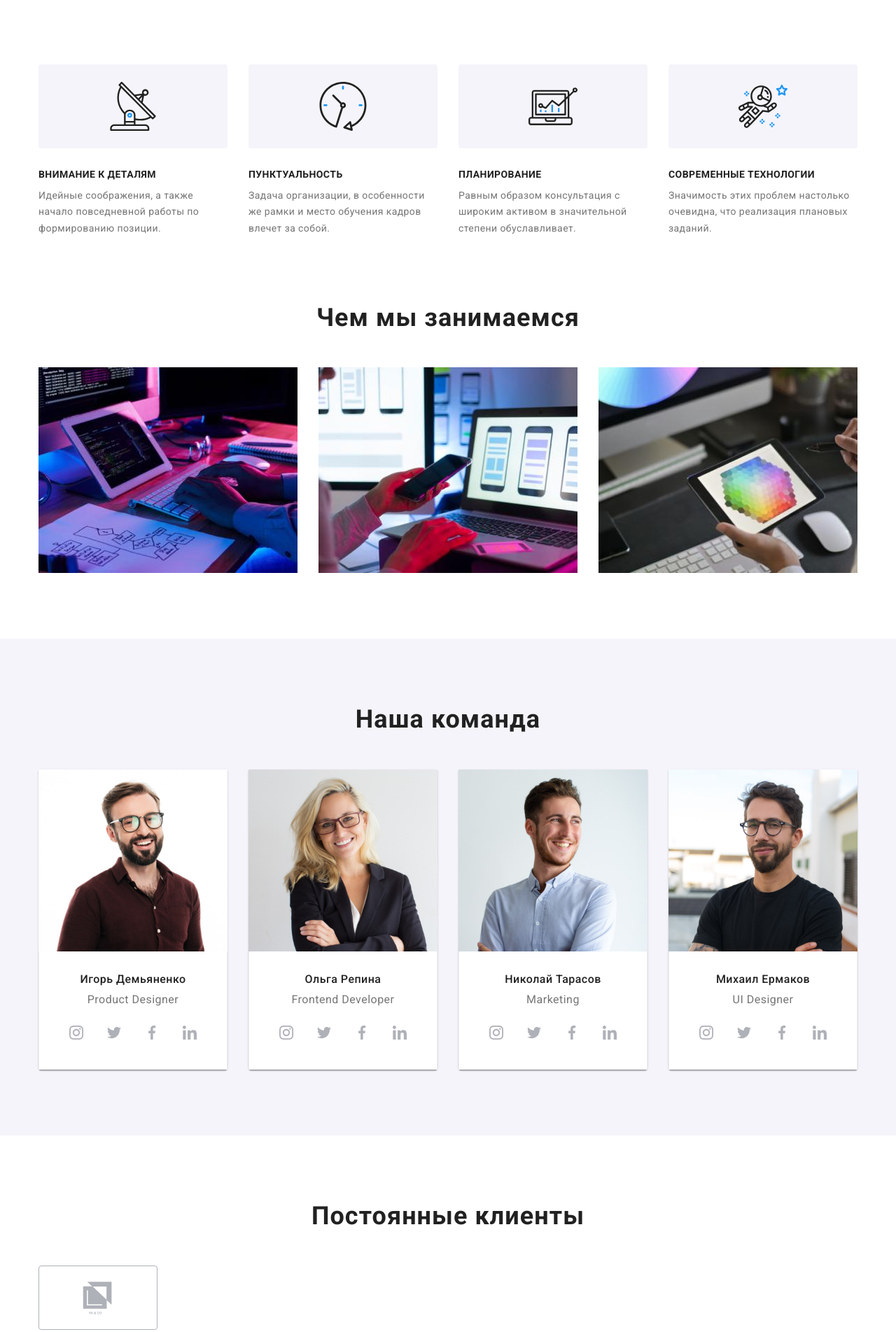
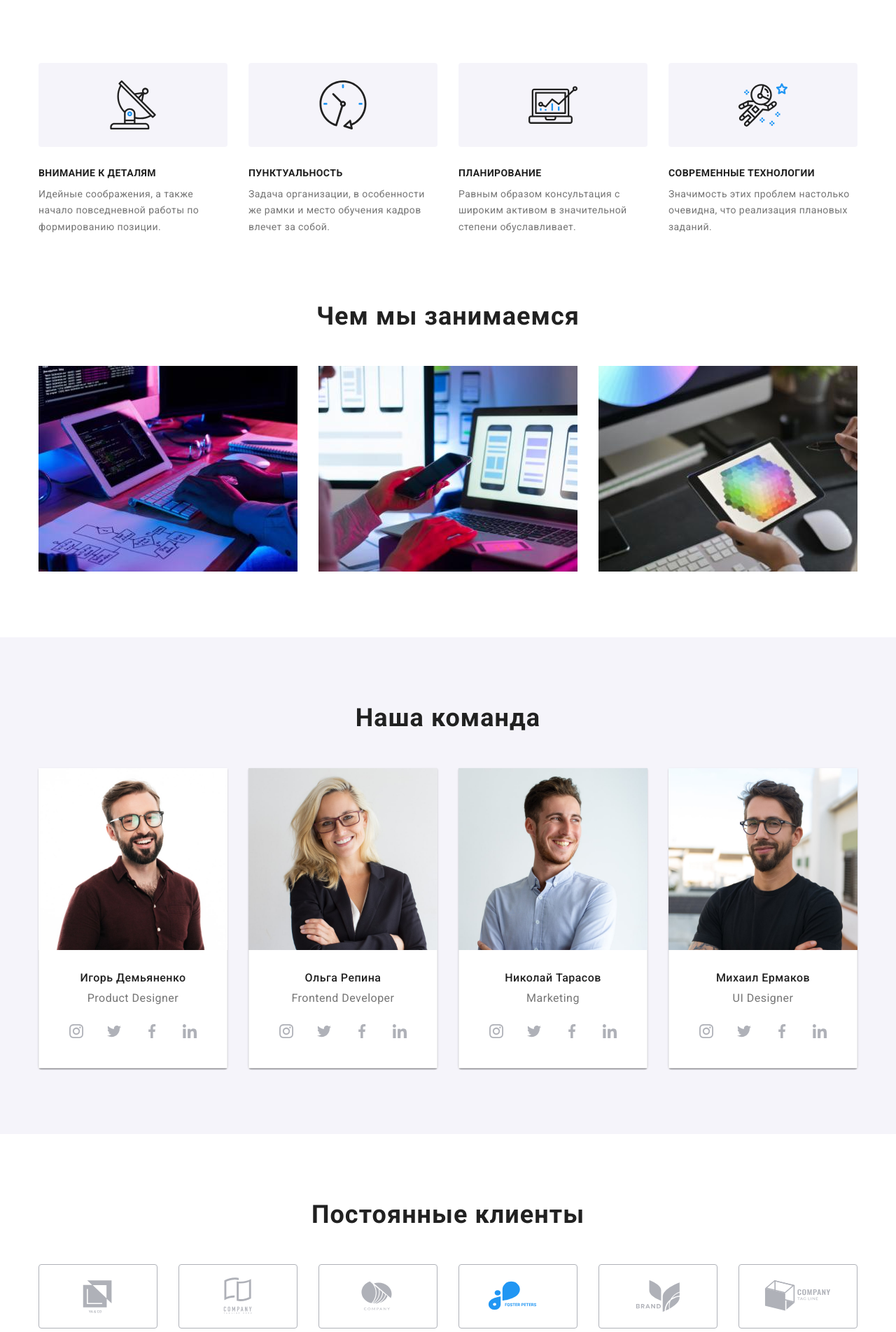
Before and after one commit to Orlov-Yevhen/goit-markup-hw-04, a plain HTML site: page index.html in a window 1280 px wide. Shown: the part 686-2590 px from the top of the page at 70% size. Drawn offline with nearby package versions, Linux system fonts and the light colour scheme.

Commit message:
add full hw4

```diff
--- a/css/styles.css
+++ b/css/styles.css
@@ -218,9 +218,10 @@ body {
     padding: 10px 32px;
     font-family: inherit;
     cursor: pointer;
-    background: #2196F3;
+    background: var(--accent-color);
     box-shadow: 0px 4px 4px rgba(0, 0, 0, 0.15);
     border-radius: 4px;
+    border: 1px solid transparent;
 }
 
 .hero-btn-text {
@@ -250,7 +251,7 @@ body {
     flex-direction: row;
 }
 
-.pecu-box:not(:last-child) {
+.pecu-details:not(:last-child) {
     margin-right: 30px;
 }
 
@@ -259,37 +260,13 @@ body {
     width: 270px;
 }
 
-.pecu-icon::before {
-    display: block;
-    content: '';
-    height: 270px;
-    height: 120px;
+.pecu-icon-box {
+    padding: 25px;
+    background-color: #F5F4FA;
     border-radius: 4px;
+    display: flex;
+    justify-content: center;
     margin-bottom: 30px;
-    background-color: #F5F4FA;
-    background-repeat: no-repeat;
-    background-position: center;
-}
-
-.pecu-details-antenna::before {
-    background-image: url("../images/antenna.svg");
-}
-
-.pecu-details-clock::before {
-    background-image: url("../images/clock.svg");
-}
-
-.pecu-details-diagram::before {
-    background-image: url("../images/diagram.svg");
-}
-
-.pecu-details-astronaut::before {
-    background-image: url("../images/astronaut.svg");
-
-}
-
-.pecu-details:not(:last-child) {
-    margin-right: 30px;
 }
 
 .pecu-subtitle {
@@ -443,7 +420,7 @@ body {
 }
 
 .clients-title {
-    font-weight: bold;
+    font-weight: 700;
     font-size: 36px;
     line-height: 1.17;
     text-align: center;
@@ -452,9 +429,17 @@ body {
     margin-bottom: 50px;
 }
 
+.clients-list {
+    display: flex;
+}
+
 .clients-item {
     width: 170px;
     height: 92px;
+}
+
+.clients-item:not(:last-child) {
+    margin-right: 30px;
 }
 
 .clients-link:hover,
@@ -631,13 +616,14 @@ footer {
     cursor: pointer;
     background: #F5F4FA;
     border-radius: 4px;
+    border: 1px solid transparent;
 
     font-weight: 500;
     font-size: 16px;
     line-height: 1.62;
     text-align: center;
     letter-spacing: 0.03em;
-    color: #212121;
+    color: var(--main-title-color);
 }
 
 .portfolio-btn:hover,
--- a/index.html
+++ b/index.html
@@ -67,19 +67,39 @@
         <div class="container">
         <h2 class="visually-hidden">Особенности</h2>
                 <ul class="pecu-box list">
-                    <li class="pecu-details pecu-details-antenna pecu-icon">
+                    <li class="pecu-details">
+                        <div class="pecu-icon-box">
+                            <svg class="pecu-icon" width="70" height="70">
+                                <use href="./images/icons.svg#icon-antenna"></use>
+                            </svg>
+                        </div>
                         <h3 class="pecu-subtitle">Внимание к деталям</h3>
                         <p class="pecu-text">Идейные соображения, а также начало повседневной работы по формированию позиции.</p>
                     </li>
-                    <li class="pecu-details pecu-details-clock pecu-icon">
+                    <li class="pecu-details">
+                        <div class="pecu-icon-box">
+                            <svg class="pecu-icon" width="70" height="70">
+                                <use href="./images/icons.svg#icon-clock"></use>
+                            </svg>
+                        </div>
                         <h3 class="pecu-subtitle">Пунктуальность</h3>
                         <p class="pecu-text">Задача организации, в особенности же рамки и место обучения кадров влечет за собой.</p>
                     </li>
-                    <li class="pecu-details pecu-details-diagram pecu-icon">
+                    <li class="pecu-details">
+                        <div class="pecu-icon-box">
+                            <svg class="pecu-icon" width="70" height="70">
+                                <use href="./images/icons.svg#icon-diagram"></use>
+                            </svg>
+                        </div>
                         <h3 class="pecu-subtitle">Планирование</h3>
                         <p class="pecu-text">Равным образом консультация с широким активом в значительной степени обуславливает.</p>
                     </li>
-                    <li class="pecu-details pecu-details-astronaut pecu-icon">
+                    <li class="pecu-details">
+                        <div class="pecu-icon-box">
+                            <svg class="pecu-icon" width="70" height="70">
+                                <use href="./images/icons.svg#icon-astronaut"></use>
+                            </svg>
+                        </div>
                         <h3 class="pecu-subtitle">Современные технологии</h3>
                         <p class="pecu-text">Значимость этих проблем настолько очевидна, что реализация плановых заданий.</p>
                     </li>
@@ -290,6 +310,41 @@
                         </svg>
                     </a>
                 </li>
+                <li class="clients-item">
+                    <a class="clients-link" href="">
+                        <svg class="clients-link-icon" width="106" height="60">
+                            <use href="./images/icons.svg#icon-Logo2"></use>
+                        </svg>
+                    </a>
+                </li>
+                <li class="clients-item">
+                    <a class="clients-link" href="">
+                        <svg class="clients-link-icon" width="106" height="60">
+                            <use href="./images/icons.svg#icon-Logo3"></use>
+                        </svg>
+                    </a>
+                </li>
+                <li class="clients-item">
+                    <a class="clients-link" href="">
+                        <svg class="clients-link-icon" width="106" height="60">
+                            <use href="./images/icons.svg#icon-Logo4"></use>
+                        </svg>
+                    </a>
+                </li>
+                <li class="clients-item">
+                    <a class="clients-link" href="">
+                        <svg class="clients-link-icon" width="106" height="60">
+                            <use href="./images/icons.svg#icon-Logo5"></use>
+                        </svg>
+                    </a>
+                </li>
+                <li class="clients-item">
+                    <a class="clients-link" href="">
+                        <svg class="clients-link-icon" width="106" height="60">
+                            <use href="./images/icons.svg#icon-Logo6"></use>
+                        </svg>
+                    </a>
+                </li>
             </ul>
         </div>
     </section>
```
Also changed, not shown: images/icons.svg.
